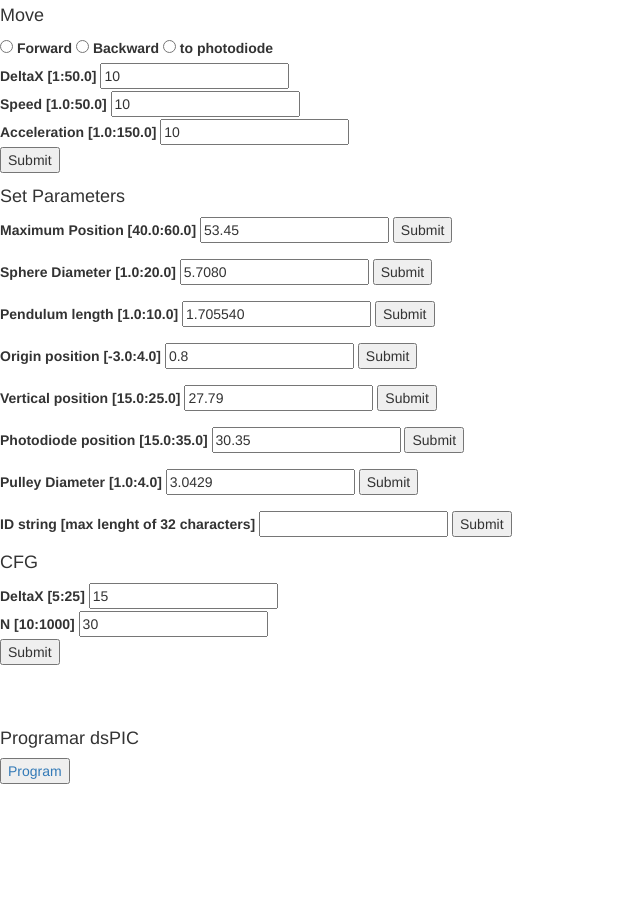
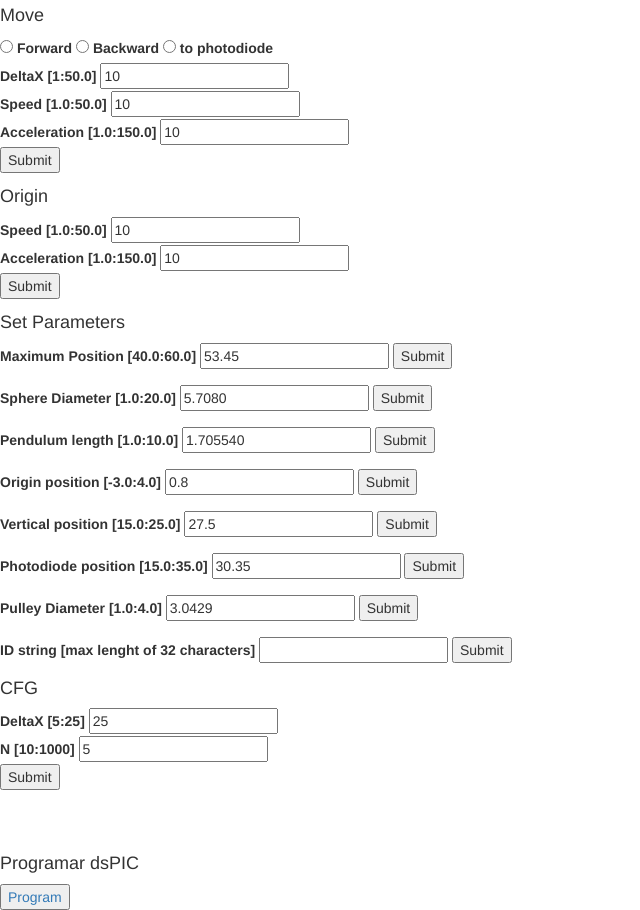
Before and after one commit to filipejtdias/pendulo, a Flask app: template templates/index.html in a window 1280 px wide. Shown: the part 195-1105 px from the top of the page, without its empty margins (0-640 px from the left). Before the commit the page ends 979 px from the top, so only its background shows below. Run offline with Flask 2, Linux system fonts and the light colour scheme; the template is opened without the code that fills it, so the values that code supplies are empty; parts of the project's set-up code (start-up, migrations or seed data) failed here and were passed over; some libraries are stand-ins or nearby versions.

Commit message:
Add Origin & Update default values

```diff
--- a/app.py
+++ b/app.py
@@ -45,6 +45,16 @@ def laser():
     action = request.args.get('action')
 
     script_file="laser.py {}".format(action)
+    run(script_file)
+    return index()
+
+@app.route('/origin', methods=['GET'])
+def origin():
+
+    speed = request.args.get('speed')
+    acceleration = request.args.get('acceleration')
+
+    script_file="origin.py {} {}".format(speed, acceleration)
     run(script_file)
     return index()
 
--- a/scripts/cfg.py
+++ b/scripts/cfg.py
@@ -1,9 +1,13 @@
 import sys
 import pendulo as PENDULO
+import time
 
 deltaX = sys.argv[1]
 N = sys.argv[2]
 
 COMMAND = "cfg\t{}\t{}".format(deltaX, N)
+START_COMMAND = "str"
 
 PENDULO.Main.run(COMMAND)
+time.sleep(15)
+PENDULO.Main.run(START_COMMAND)
--- a/templates/index.html
+++ b/templates/index.html
@@ -58,6 +58,20 @@
     </div>
 
     <div>
+        <h4>Origin</h4>
+        <form action="/origin" method="get">
+
+            <label for="speed">Speed [1.0:50.0]</label>
+            <input type="text" id="speed" name="speed" value="10" required><br>
+
+            <label for="acceleration">Acceleration [1.0:150.0]</label>
+            <input type="text" id="acceleration" name="acceleration" value="10" required><br>
+
+            <input type="submit" value="Submit">
+        </form>
+    </div>
+
+    <div>
         <h4>Set Parameters</h4>
         <form action="/set" method="get">
 
@@ -104,7 +118,7 @@
             <input type="hidden" id="4" name="action" value="4" />
 
             <label for="value">Vertical position [15.0:25.0]</label>
-            <input type="text" id="value" name="value" value ="27.79" required>
+            <input type="text" id="value" name="value" value ="27.5" required>
 
             <input type="submit" value="Submit">
         </form>
@@ -145,10 +159,10 @@
         <form action="/cfg" method="get">
 
             <label for="deltaX">DeltaX [5:25]</label>
-            <input type="text" id="deltaX" name="deltaX" value="15" required><br>
+            <input type="text" id="deltaX" name="deltaX" value="25" required><br>
 
             <label for="n">N [10:1000]</label>
-            <input type="text" id="n" name="n" value="30" required><br>
+            <input type="text" id="n" name="n" value="5" required><br>
 
             <input type="submit" value="Submit">
         </form>
```
